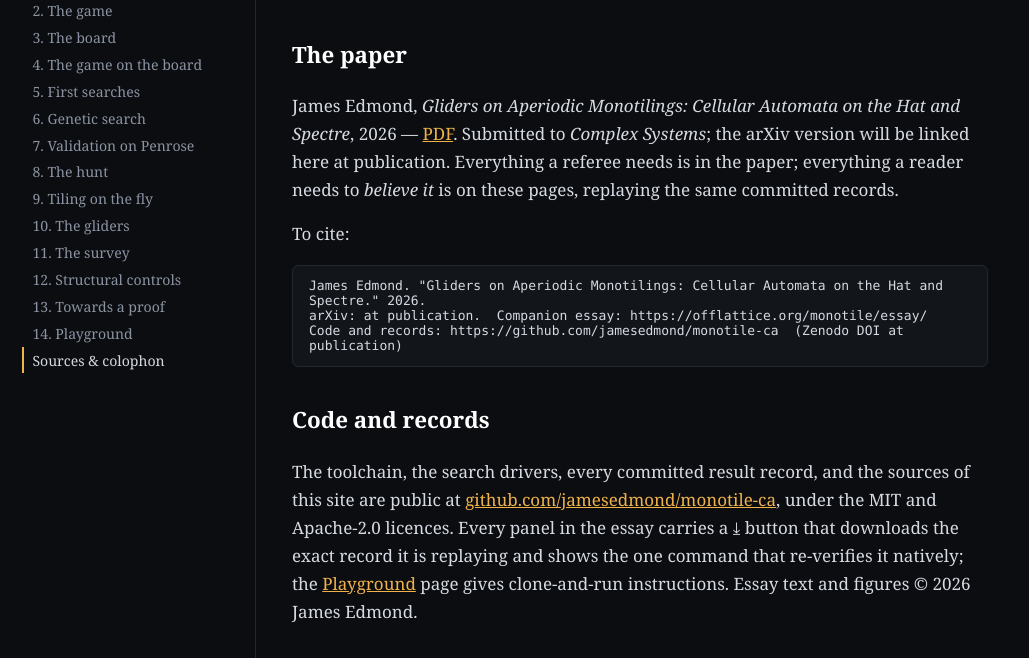
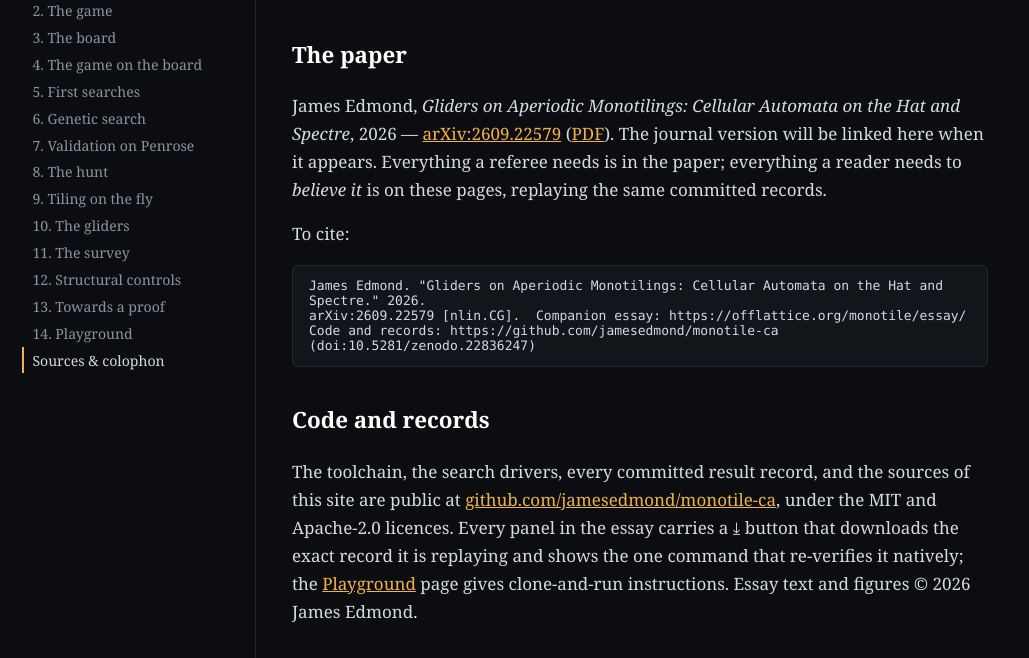
Before and after one commit to jamesedmond/monotile-ca, a website built with Vite: page web/essay/sources/index.html in a window 1280 px wide. Shown: the part 126-784 px from the top of the page, without its empty margins (0-1029 px from the left). Built offline with nearby package versions, Linux system fonts and the light colour scheme.

Commit message:
Essay: arXiv:2609.22579 in the footer and the sources page (sync from monotile@455aedb)
Co-Authored-By: Claude Fable 5.1 <noreply@anthropic.com>
Claude-Session: https://claude.ai/code/session_01SwZZDvgondkZeEkfgmvdmM

```diff
--- a/web/essay/sources/index.html
+++ b/web/essay/sources/index.html
@@ -26,17 +26,17 @@
     <p>
       James Edmond, <em>Gliders on Aperiodic Monotilings: Cellular Automata
       on the Hat and Spectre</em>, 2026 —
-      <a href="../../paper.pdf">PDF</a>. Submitted to <em>Complex
-      Systems</em>; the arXiv version will be linked here at publication.
-      <!-- TODO at publication: arXiv abs link + id, Zenodo DOI. -->
+      <a href="https://arxiv.org/abs/2609.22579" target="_blank" rel="noopener">arXiv:2609.22579</a>
+      (<a href="../../paper.pdf">PDF</a>). The journal version will be
+      linked here when it appears.
       Everything a referee needs is in the paper; everything a reader
       needs to <em>believe it</em> is on these pages, replaying the same
       committed records.
     </p>
     <p>To cite:</p>
 <pre>James Edmond. "Gliders on Aperiodic Monotilings: Cellular Automata on the Hat and Spectre." 2026.
-arXiv: at publication.  Companion essay: https://offlattice.org/monotile/essay/
-Code and records: https://github.com/jamesedmond/monotile-ca  (Zenodo DOI at publication)</pre>
+arXiv:2609.22579 [nlin.CG].  Companion essay: https://offlattice.org/monotile/essay/
+Code and records: https://github.com/jamesedmond/monotile-ca  (doi:10.5281/zenodo.22836247)</pre>
 
     <h2>Code and records</h2>
     <p>
--- a/web/src/essay/nav.ts
+++ b/web/src/essay/nav.ts
@@ -51,12 +51,11 @@ export function mountNav(): void {
 
   // Site-wide colophon. The paper PDF lives one level above essay/
   // (offlattice.org/monotile/paper.pdf).
-  // TODO at publication: replace "arXiv at publication" with the arXiv link.
   const up = slug === '' ? '../' : '../../';
   const foot = document.createElement('footer');
   foot.className = 'colophon';
   foot.innerHTML =
-    `<span><b>Paper</b> <a href="${up}paper.pdf">Gliders on Aperiodic Monotilings</a> <span class="dim">(PDF · arXiv at publication)</span></span>` +
+    `<span><b>Paper</b> <a href="${up}paper.pdf">Gliders on Aperiodic Monotilings</a> <span class="dim">(PDF · <a href="https://arxiv.org/abs/2609.22579" target="_blank" rel="noopener">arXiv:2609.22579</a>)</span></span>` +
     `<span><b>Code &amp; records</b> <a href="https://github.com/jamesedmond/monotile-ca" target="_blank" rel="noopener">github.com/jamesedmond/monotile-ca</a></span>` +
     `<span><a href="${href(slug, 'sources')}">Sources, citation &amp; colophon</a></span>` +
     `<span><a href="mailto:james@offlattice.org">james@offlattice.org</a></span>`;
```
